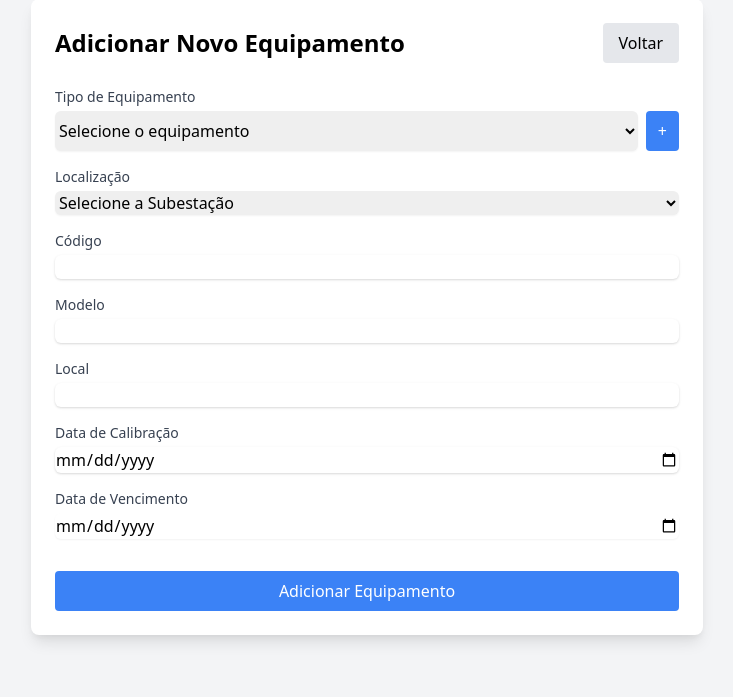
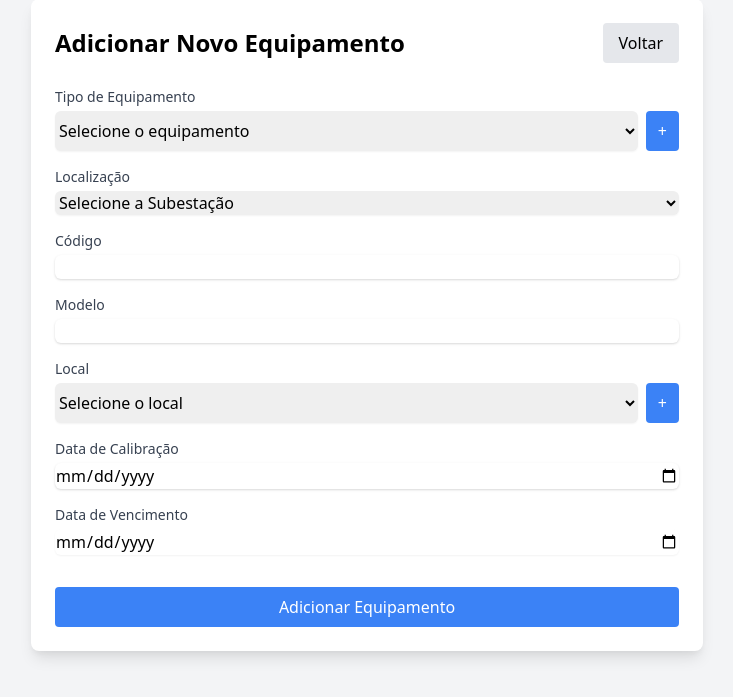
Before and after one commit to felipeCaetano/controle-calibracao, a Flask app: page /add in a window 1280 px wide. Shown: the part 33-730 px from the top of the page, without its empty margins (273-1006 px from the left). Run offline with Flask 3, Linux system fonts and the light colour scheme; data comes from the database, SQL or seed files in the repository.

Commit message:
criando locais

```diff
--- a/templates/add.html
+++ b/templates/add.html
@@ -5,20 +5,25 @@
         <meta charset="UTF-8">
         <meta name="viewport" content="width=device-width, initial-scale=1.0">
         <title>Adicionar Equipamento - Controle de Calibração</title>
-    <link href="https://cdnjs.cloudflare.com/ajax/libs/tailwindcss/2.2.19/tailwind.min.css" rel="stylesheet">
+        <link
+            href="https://cdnjs.cloudflare.com/ajax/libs/tailwindcss/2.2.19/tailwind.min.css"
+            rel="stylesheet">
     </head>
     <body class="bg-gray-100">
         <div class="container mx-auto px-4 py-8">
             <div class="bg-white rounded-lg shadow-lg p-6 max-w-2xl mx-auto">
                 <div class="flex justify-between items-center mb-6">
-                <h1 class="text-2xl font-bold">Adicionar Novo Equipamento</h1>
-                <a href="/" class="px-4 py-2 bg-gray-200 rounded hover:bg-gray-300">Voltar</a>
+                    <h1 class="text-2xl font-bold">Adicionar Novo
+                        Equipamento</h1>
+                    <a href="/"
+                        class="px-4 py-2 bg-gray-200 rounded hover:bg-gray-300">Voltar</a>
                 </div>
 
                 {% with messages = get_flashed_messages(with_categories=true) %}
                 {% if messages %}
                 {% for category, message in messages %}
-                        <div class="mb-4 p-4 rounded {% if category == 'error' %}bg-red-100 text-red-700{% else %}bg-green-100 text-green-700{% endif %}">
+                <div
+                    class="mb-4 p-4 rounded {% if category == 'error' %}bg-red-100 text-red-700{% else %}bg-green-100 text-green-700{% endif %}">
                     {{ message }}
                 </div>
                 {% endfor %}
@@ -27,13 +32,17 @@
 
                 <form method="POST" class="space-y-4">
                     <div>
-                    <label class="block text-sm font-medium text-gray-700">Tipo de Equipamento</label>
+                        <label
+                            class="block text-sm font-medium text-gray-700">Tipo
+                            de Equipamento</label>
                         <div class="flex space-x-2">
-                        <select id="equipment-dropdown" name="equipment" required
+                            <select id="equipment-dropdown" name="equipment"
+                                required
                                 class="mt-1 block w-full rounded-md border-gray-300 shadow-sm focus:border-blue-500 focus:ring-blue-500">
-                            <option value="">Selecione o equipamento</option>
+                                <option value>Selecione o equipamento</option>
                             </select>
-                        <button type="button" onclick="showNewEquipmentModal()"
+                            <button type="button"
+                                onclick="showNewEquipmentModal()"
                                 class="mt-1 px-3 py-2 bg-blue-500 text-white rounded hover:bg-blue-600">
                                 +
                             </button>
@@ -41,7 +50,8 @@
                     </div>
 
                     <div>
-                    <label class="block text-sm font-medium text-gray-700">Localização</label>
+                        <label
+                            class="block text-sm font-medium text-gray-700">Localização</label>
                         <select id="location-dropdown" name="location" required
                             class="mt-1 block w-full rounded-md border-gray-300 shadow-sm focus:border-blue-500 focus:ring-blue-500">
                             <option value="JRM">Selecione a Subestação</option>
@@ -49,32 +59,56 @@
                     </div>
 
                     <div>
-                    <label class="block text-sm font-medium text-gray-700">Código</label>
+                        <label
+                            class="block text-sm font-medium text-gray-700">Código</label>
                         <input type="text" name="code" required
                             class="mt-1 block w-full rounded-md border-gray-300 shadow focus:border-blue-500 focus:ring-blue-500">
                     </div>
 
                     <div>
-                    <label class="block text-sm font-medium text-gray-700">Modelo</label>
+                        <label
+                            class="block text-sm font-medium text-gray-700">Modelo</label>
                         <input type="text" name="model" required
                             class="mt-1 block w-full rounded-md border-gray-300 shadow focus:border-blue-500 focus:ring-blue-500">
                     </div>
 
                     <div>
-                    <label class="block text-sm font-medium text-gray-700">Local</label>
-                    <input type="text" name="place" required
+                        <label
+                            class="block text-sm font-medium text-gray-700">Local</label>
+                        <div class="flex space-x-2">
+                            <select id="place-dropdown" name="place" required
+                                class="mt-1 block w-full rounded-md border-gray-300 shadow-sm focus:border-blue-500 focus:ring-blue-500">
+                                <option value>Selecione o local</option>
+                                <option value="Sala Comando">Sala
+                                    Comando</option>
+                                <option value="Sala de Baterias">Sala de
+                                    Baterias</option>
+                                <option value="Cabana 230kV">Cabana
+                                    230kV</option>
+                                <option value="Cabana 69kV">Cabana 69kV</option>
+                            </select>
+                            <button type="button" onclick="showNewPlaceModal()"
+                                class="mt-1 px-3 py-2 bg-blue-500 text-white rounded hover:bg-blue-600">
+                                +
+                            </button>
+                        </div>
+                    </div>
+
+                    <div>
+                        <label
+                            class="block text-sm font-medium text-gray-700">Data
+                            de Calibração</label>
+                        <input type="date" name="calibration_date" required
+                            pattern="\d{2}/\d{2}/\d{4}"
                             class="mt-1 block w-full rounded-md border-gray-300 shadow focus:border-blue-500 focus:ring-blue-500">
                     </div>
 
                     <div>
-                    <label class="block text-sm font-medium text-gray-700">Data de Calibração</label>
-                    <input type="date" name="calibration_date" required pattern="\d{2}/\d{2}/\d{4}"
-                        class="mt-1 block w-full rounded-md border-gray-300 shadow focus:border-blue-500 focus:ring-blue-500">
-                </div>
-
-                <div>
-                    <label class="block text-sm font-medium text-gray-700">Data de Vencimento</label>
-                    <input type="date" name="expiry_date" required pattern="\d{2}/\d{2}/\d{4}"
+                        <label
+                            class="block text-sm font-medium text-gray-700">Data
+                            de Vencimento</label>
+                        <input type="date" name="expiry_date" required
+                            pattern="\d{2}/\d{2}/\d{4}"
                             class="mt-1 block w-full rounded-md border-gray-300 shadow-sm focus:border-blue-500 focus:ring-blue-500">
                     </div>
 
@@ -89,18 +123,47 @@
         </div>
 
         <!-- Modal para novo equipamento -->
-<div id="newEquipmentModal" class="hidden fixed inset-0 bg-gray-600 bg-opacity-50 overflow-y-auto h-full w-full">
-    <div class="relative top-20 mx-auto p-5 border w-96 shadow-lg rounded-md bg-white">
+        <div id="newEquipmentModal"
+            class="hidden fixed inset-0 bg-gray-600 bg-opacity-50 overflow-y-auto h-full w-full">
+            <div
+                class="relative top-20 mx-auto p-5 border w-96 shadow-lg rounded-md bg-white">
                 <h3 class="text-lg font-medium text-gray-900">Adicionar Novo Equipamento</h3>
                 <div class="mt-2">
-            <input type="text" id="newEquipmentName" class="mt-1 block w-full rounded-md border-gray-300 shadow-sm focus:border-blue-500 focus:ring-blue-500"
+                    <input type="text" id="newEquipmentName"
+                        class="mt-1 block w-full rounded-md border-gray-300 shadow-sm focus:border-blue-500 focus:ring-blue-500"
                         placeholder="Nome do novo equipamento">
                 </div>
                 <div class="mt-4 flex justify-end space-x-2">
-            <button onclick="closeNewEquipmentModal()" class="px-4 py-2 bg-gray-200 text-gray-800 rounded hover:bg-gray-300">
+                    <button onclick="closeNewEquipmentModal()"
+                        class="px-4 py-2 bg-gray-200 text-gray-800 rounded hover:bg-gray-300">
                         Cancelar
                     </button>
-            <button onclick="addNewEquipment()" class="px-4 py-2 bg-blue-500 text-white rounded hover:bg-blue-600">
+                    <button onclick="addNewEquipment()"
+                        class="px-4 py-2 bg-blue-500 text-white rounded hover:bg-blue-600">
+                        Adicionar
+                    </button>
+                </div>
+            </div>
+        </div>
+
+        <!--Modal para novo local-->
+        <div id="newPlaceModal"
+            class="hidden fixed inset-0 bg-gray-600 bg-opacity-50 overflow-y-auto h-full w-full">
+            <div
+                class="relative top-20 mx-auto p-5 border w-96 shadow-lg rounded-md bg-white">
+                <h3 class="text-lg font-medium text-gray-900">Adicionar Novo Local</h3>
+                <div class="mt-2">
+                    <input type="text" id="newPlaceName"
+                        class="mt-1 block w-full rounded-md border-gray-300 shadow-sm focus:border-blue-500 focus:ring-blue-500"
+                        placeholder="Nome do novo local">
+                </div>
+                <div class="mt-4 flex justify-end space-x-2">
+                    <button onclick="closeNewPlaceModal()"
+                        class="px-4 py-2 bg-gray-200 text-gray-800 rounded hover:bg-gray-300">
+                        Cancelar
+                    </button>
+                    <button onclick="addNewPlace()"
+                        class="px-4 py-2 bg-blue-500 text-white rounded hover:bg-blue-600">
                         Adicionar
                     </button>
                 </div>
@@ -160,6 +223,14 @@
         document.getElementById('newModelModal').classList.add('hidden');
     }
 
+    function showNewPlaceModal() {
+        document.getElementById('newPlaceModal').classList.remove('hidden');
+    }
+
+    function closeNewPlaceModal() {
+        document.getElementById('newPlaceModal').classList.add('hidden');
+    }
+
     function addNewEquipment() {
         const name = document.getElementById('newEquipmentName').value;
         if (name) {
@@ -208,6 +279,32 @@
             });
         }
     }
+
+    function addNewPlace() {
+        const name = document.getElementById('newPlaceName').value;
+        const placeId = document.getElementById('place-dropdown').value;
+        if (name && placeId) {
+            fetch('/add_place', {
+                method: 'POST',
+                headers: {
+                    'Content-Type': 'application/x-www-form-urlencoded',
+                },
+                body: `name=${encodeURIComponent(name)}&type_id=${placeId}`
+            })
+            .then(response => response.json())
+            .then(data => {
+                if (data.success) {
+                    const dropdown = document.getElementById('place-dropdown');
+                    const option = document.createElement('option');
+                    option.value = data.id;
+                    option.textContent = data.name;
+                    dropdown.appendChild(option);
+                    closeNewModelModal();
+                }
+            });
+        }
+    }
+
     </script>
 
     </body>
```
Lines whose indentation alone changed are shown as unchanged.
